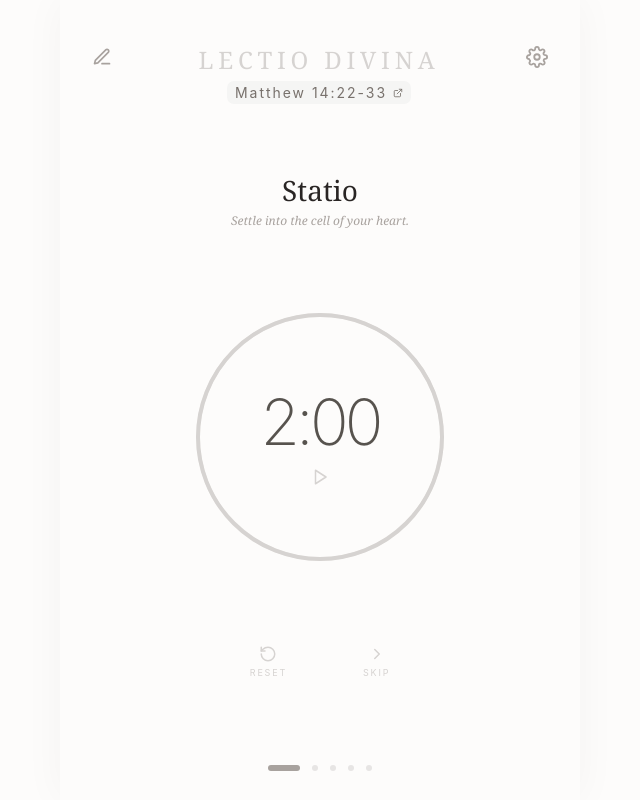
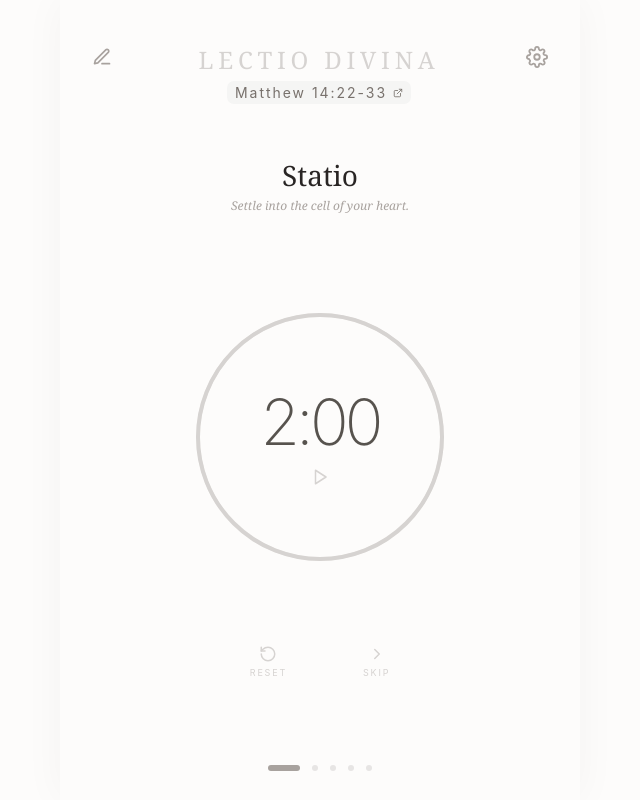
Before and after one commit to Lectio-Divina/lectio_divina_local, a React (Vite) app: page / in a window 1280 px wide. Shown: the whole page, without its empty margins (320-960 px from the left). Built offline with nearby package versions, Linux system fonts and the light colour scheme.

Commit message:
Adjust vertical position of stage-heading
Added a transform property to the .stage-heading class to adjust its vertical position.

```diff
--- a/src/styles.css
+++ b/src/styles.css
@@ -50,7 +50,7 @@ a { color: inherit; }
 :root[data-theme="dark"] .reading-link { background:#292524; color:#d6d3d1; }
 
 .main { flex:1; width:100%; display:flex; flex-direction:column; align-items:center; justify-content:space-around; padding:24px 0; }
-.stage-heading { height:80px; display:flex; flex-direction:column; justify-content:center; text-align:center; }
+.stage-heading { height:80px; display:flex; flex-direction:column; justify-content:center; text-align:center; transform: translateY(-15px); }
 .stage-heading h2 { margin:0; font:400 28px Georgia, serif; color:#292524; }
 .stage-heading p { margin:4px 0 0; padding:0 32px; font:italic 12px Georgia, serif; color:#a8a29e; line-height:1.3; }
 :root[data-theme="dark"] .stage-heading h2 { color:#f5f5f4; }
```
